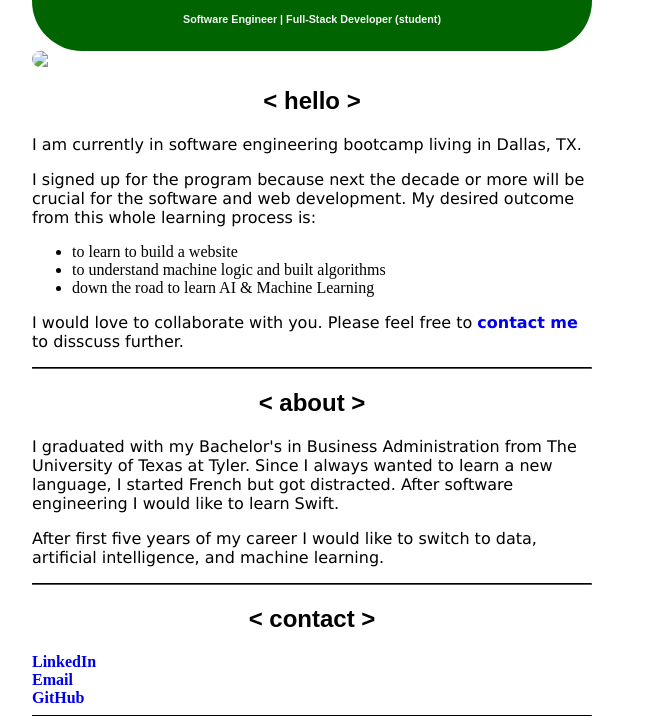
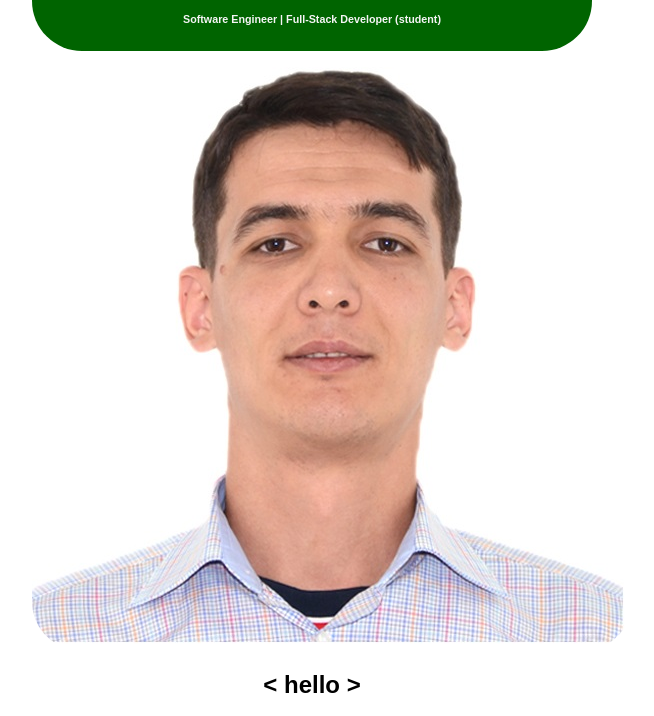
Before and after one commit to EthicalDeveloper/resume-website, a plain HTML site: page index.html in a window 1280 px wide. Shown: the part 79-795 px from the top of the page, without its empty margins (328-982 px from the left). Drawn offline with Linux system fonts and the light colour scheme; a script that the page names is missing.

Commit message:
Update index.html

```diff
--- a/index.html
+++ b/index.html
@@ -36,7 +36,7 @@
 
     </header>
 
-    <img class="mugshot centered" src="./resume-website-portfolio/azat for dv.jpg"/>
+    <img class="mugshot centered" src="./azat for dv.jpg"/>
 
     <h2 class="centered">&lt; hello &gt;</h2>
 
```
